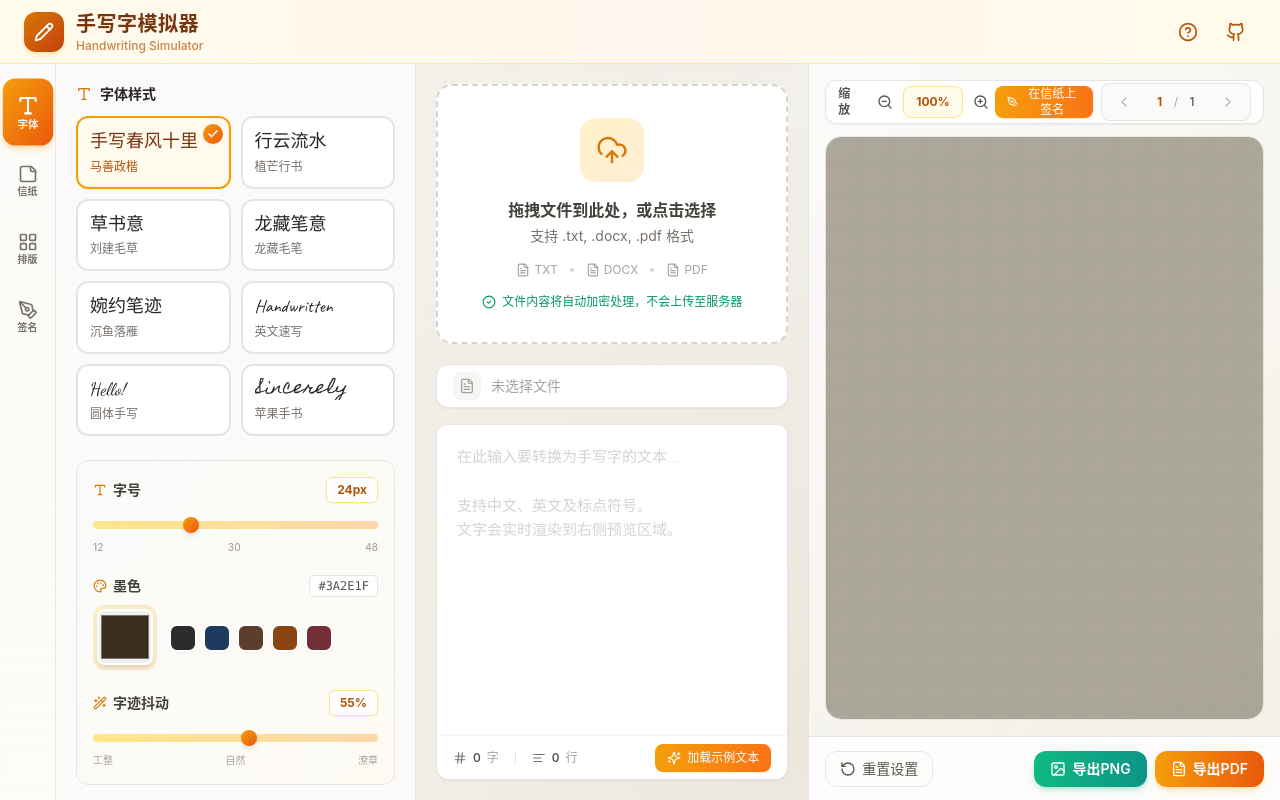
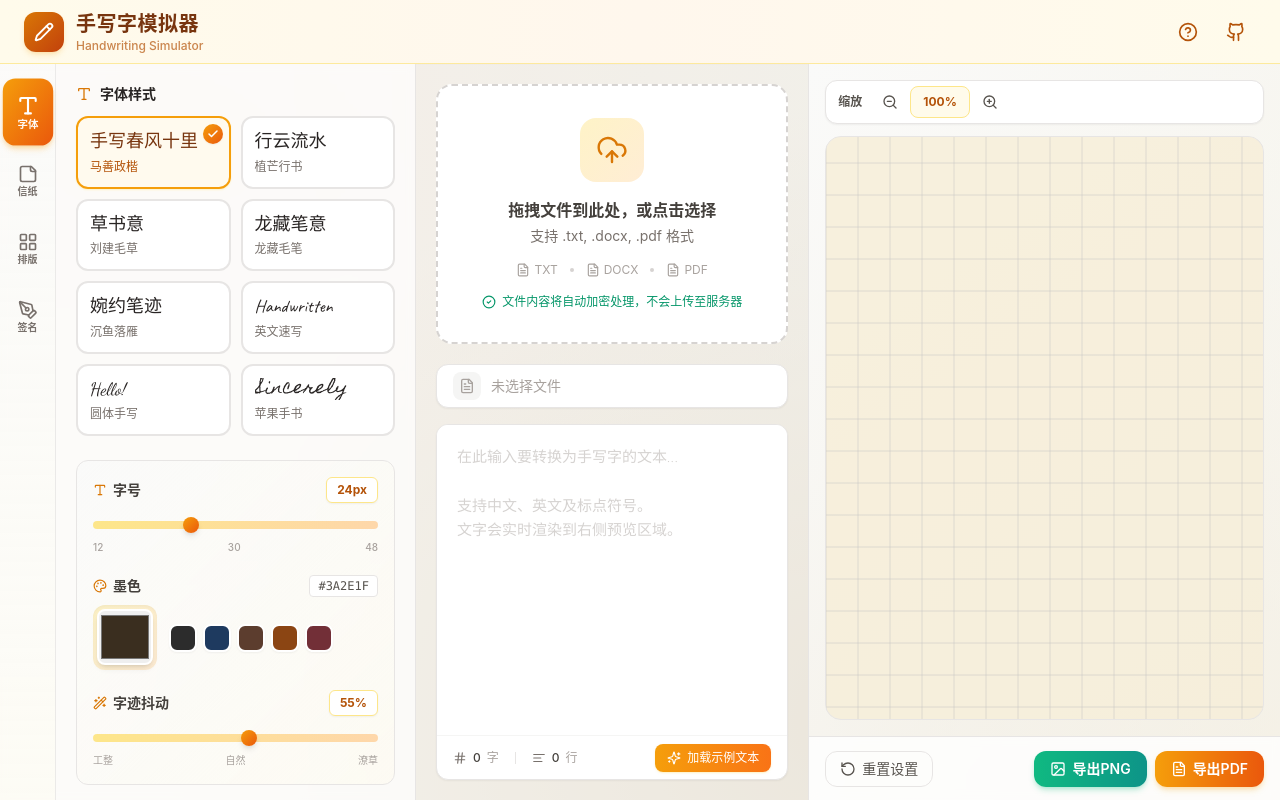
Before and after one commit to LuckyLL17/yq-33, a React (Vite) app: page / in a window 1280 px wide. Both pictures are taken after a click on the button "在信纸上签名". Built offline with nearby package versions, Linux system fonts and the light colour scheme; a web font is replaced by a local one.

Commit message:
.1294570642211112:bb58db6a834104bb9f1a7c84fd67c104_6a2ca5d1a2bfe597d7ec1386.6a2cd6d0e1abe61620ab26b2.6a2cd6cf11bfd6851a09c434:Trae CN.T(2026/6/13 12:04:32)

```diff
--- a/src/components/preview/HandwritingPreview.tsx
+++ b/src/components/preview/HandwritingPreview.tsx
@@ -144,6 +144,7 @@ const HandwritingPreview = forwardRef<HTMLCanvasElement, HandwritingPreviewProps
           </div>
 
           <div className="flex items-center gap-2">
+            {!isDirectSigning && (
               <button
                 onClick={handleDirectSign}
                 className={cn(
@@ -158,6 +159,7 @@ const HandwritingPreview = forwardRef<HTMLCanvasElement, HandwritingPreviewProps
                 <PenTool className="w-3.5 h-3.5" />
                 在信纸上签名
               </button>
+            )}
 
             {isPlacingSignature && selectedSignature ? (
               <div className="flex items-center gap-2 px-3 py-1.5 rounded-lg bg-amber-100 border border-amber-300">
@@ -171,7 +173,7 @@ const HandwritingPreview = forwardRef<HTMLCanvasElement, HandwritingPreviewProps
                   <X className="w-3.5 h-3.5" />
                 </button>
               </div>
-            ) : (
+            ) : !isDirectSigning ? (
               <div
                 className={cn(
                   'flex items-center gap-1',
@@ -219,7 +221,7 @@ const HandwritingPreview = forwardRef<HTMLCanvasElement, HandwritingPreviewProps
                   <ChevronRight className="w-4 h-4" />
                 </button>
               </div>
-            )}
+            ) : null}
           </div>
         </div>
 
@@ -255,12 +257,16 @@ const HandwritingPreview = forwardRef<HTMLCanvasElement, HandwritingPreviewProps
               <div
                 className={cn(
                   'relative rounded-sm overflow-hidden',
-                  'shadow-[0_35px_60px_-15px_rgba(0,0,0,0.4)]',
-                  'shadow-stone-700/30',
                   isPlacingSignature && 'cursor-crosshair'
                 )}
                 style={{
-                  boxShadow: `
+                  boxShadow: isDirectSigning
+                    ? `0 0 0 2px #f59e0b, 0 0 20px rgba(245, 158, 11, 0.3),
+                       0 1px 1px rgba(0,0,0,0.12),
+                       0 4px 4px rgba(0,0,0,0.12),
+                       0 16px 16px rgba(0,0,0,0.12),
+                       0 32px 32px rgba(0,0,0,0.18)`
+                    : `
                        0 1px 1px rgba(0,0,0,0.12),
                        0 2px 2px rgba(0,0,0,0.12),
                        0 4px 4px rgba(0,0,0,0.12),
@@ -275,13 +281,13 @@ const HandwritingPreview = forwardRef<HTMLCanvasElement, HandwritingPreviewProps
                   className="block"
                   onClick={handleCanvasClick}
                 />
+
+                {isDirectSigning && (
+                  <DirectSignatureOverlay />
+                )}
               </div>
             </div>
           </div>
-
-          {isDirectSigning && (
-            <DirectSignatureOverlay onClose={() => setIsDirectSigning(false)} />
-          )}
         </div>
       </div>
     )
--- a/src/components/signature/DirectSignatureOverlay.tsx
+++ b/src/components/signature/DirectSignatureOverlay.tsx
@@ -5,14 +5,11 @@ import { useWorkspaceStore } from '@/store/useWorkspaceStore'
 import { paperPresets } from '@/constants/presets'
 import { getSignatureBounds, extractSignatureDataUrl } from '@/utils/signatureRenderer'
 
-interface DirectSignatureOverlayProps {
-  onClose: () => void
-}
-
 const PAGE_WIDTH = 794
 const PAGE_HEIGHT = 1123
+const DPR = 2
 
-export default function DirectSignatureOverlay({ onClose }: DirectSignatureOverlayProps) {
+export default function DirectSignatureOverlay() {
   const canvasRef = useRef<HTMLCanvasElement>(null)
   const [isDrawing, setIsDrawing] = useState(false)
   const [brushSize, setBrushSize] = useState(3)
@@ -23,6 +20,7 @@ export default function DirectSignatureOverlay({ onClose }: DirectSignatureOverl
   const addSignature = useWorkspaceStore((s) => s.addSignature)
   const addSignaturePlacement = useWorkspaceStore((s) => s.addSignaturePlacement)
   const currentPage = useWorkspaceStore((s) => s.currentPage)
+  const setIsDirectSigning = useWorkspaceStore((s) => s.setIsDirectSigning)
   const { selectedPaperId, paperBgColor, paperLineColor, paperLineSpacing } = useWorkspaceStore()
 
   const getPaperInfo = useCallback(() => {
@@ -43,14 +41,14 @@ export default function DirectSignatureOverlay({ onClose }: DirectSignatureOverl
     const canvas = canvasRef.current
     if (!canvas) return
 
-    canvas.width = PAGE_WIDTH * 2
-    canvas.height = PAGE_HEIGHT * 2
+    canvas.width = PAGE_WIDTH * DPR
+    canvas.height = PAGE_HEIGHT * DPR
     canvas.style.width = `${PAGE_WIDTH}px`
     canvas.style.height = `${PAGE_HEIGHT}px`
 
     const ctx = canvas.getContext('2d')
     if (!ctx) return
-    ctx.scale(2, 2)
+    ctx.scale(DPR, DPR)
 
     ctx.strokeStyle = brushColor
     ctx.lineWidth = brushSize
@@ -64,7 +62,6 @@ export default function DirectSignatureOverlay({ onClose }: DirectSignatureOverl
     if (!canvas) return
     const ctx = canvas.getContext('2d')
     if (!ctx) return
-
     const imageData = ctx.getImageData(0, 0, canvas.width, canvas.height)
     setHistory((prev) => [...prev.slice(-20), imageData])
   }, [])
@@ -162,15 +159,12 @@ export default function DirectSignatureOverlay({ onClose }: DirectSignatureOverl
   }
 
   const getCenterPoint = (canvas: HTMLCanvasElement): { x: number; y: number } => {
-    const ctx = canvas.getContext('2d')
-    if (!ctx) return { x: PAGE_WIDTH / 2, y: PAGE_HEIGHT / 2 }
-
     const bounds = getSignatureBounds(canvas, false)
     const logicalBounds = {
-      left: bounds.left / 2,
-      top: bounds.top / 2,
-      right: bounds.right / 2,
-      bottom: bounds.bottom / 2,
+      left: bounds.left / DPR,
+      top: bounds.top / DPR,
+      right: bounds.right / DPR,
+      bottom: bounds.bottom / DPR,
     }
     return {
       x: (logicalBounds.left + logicalBounds.right) / 2,
@@ -183,57 +177,53 @@ export default function DirectSignatureOverlay({ onClose }: DirectSignatureOverl
     if (!canvas || !hasContent) return
 
     const bounds = getSignatureBounds(canvas, false)
-    const { dataUrl, width, height } = extractSignatureDataUrl(
-      canvas,
-      bounds,
-      10,
-      false
-    )
+    const { dataUrl, width, height } = extractSignatureDataUrl(canvas, bounds, 10, false)
 
     if (width <= 20 || height <= 20) return
 
     const name = `签名 ${useWorkspaceStore.getState().signatures.length + 1}`
     const pi = getPaperInfo()
+    const tempId = `sig_${Date.now()}_${Math.random().toString(36).slice(2, 9)}`
 
-    const tempSig = {
+    const state = useWorkspaceStore.getState()
+    useWorkspaceStore.setState({
+      signatures: [
+        ...state.signatures,
+        {
           name,
           dataUrl,
-      width: width / 2,
-      height: height / 2,
+          width: width / DPR,
+          height: height / DPR,
           bgOpacity: 0,
           paperId: selectedPaperId,
           paperBgColor: pi.paperBgColor,
           paperLineColor: pi.paperLineColor,
           paperLineSpacing: pi.paperLineSpacing,
           paperType: pi.paperType,
-    }
-
-    const tempId = `sig_${Date.now()}_${Math.random().toString(36).slice(2, 9)}`
-
-    const state = useWorkspaceStore.getState()
-    const newSignatures = [
-      ...state.signatures,
-      { ...tempSig, id: tempId, createdAt: Date.now() },
-    ]
-    useWorkspaceStore.setState({ signatures: newSignatures })
+          id: tempId,
+          createdAt: Date.now(),
+        },
+      ],
+    })
 
     const center = getCenterPoint(canvas)
-    const placement = {
+    const newState = useWorkspaceStore.getState()
+    useWorkspaceStore.setState({
+      signaturePlacements: [
+        ...newState.signaturePlacements,
+        {
           signatureId: tempId,
           pageIndex: currentPage - 1,
           x: center.x,
           y: center.y,
           scale: 1,
-    }
-
-    const newPlacements = [...state.signaturePlacements, placement]
-    useWorkspaceStore.setState({
-      signaturePlacements: newPlacements,
+        },
+      ],
       isPlacingSignature: false,
       selectedSignatureId: null,
     })
 
-    onClose()
+    setIsDirectSigning(false)
   }
 
   const saveToPresets = () => {
@@ -241,12 +231,7 @@ export default function DirectSignatureOverlay({ onClose }: DirectSignatureOverl
     if (!canvas || !hasContent) return
 
     const bounds = getSignatureBounds(canvas, false)
-    const { dataUrl, width, height } = extractSignatureDataUrl(
-      canvas,
-      bounds,
-      10,
-      false
-    )
+    const { dataUrl, width, height } = extractSignatureDataUrl(canvas, bounds, 10, false)
 
     if (width <= 20 || height <= 20) return
 
@@ -256,8 +241,8 @@ export default function DirectSignatureOverlay({ onClose }: DirectSignatureOverl
     addSignature({
       name,
       dataUrl,
-      width: width / 2,
-      height: height / 2,
+      width: width / DPR,
+      height: height / DPR,
       bgOpacity: 0,
       paperId: selectedPaperId,
       paperBgColor: pi.paperBgColor,
@@ -266,29 +251,33 @@ export default function DirectSignatureOverlay({ onClose }: DirectSignatureOverl
       paperType: pi.paperType,
     })
 
-    onClose()
+    setIsDirectSigning(false)
+  }
+
+  const handleClose = () => {
+    setIsDirectSigning(false)
   }
 
   return (
-    <div className="absolute inset-0 z-30 flex items-center justify-center p-8">
-      <div
-        className="absolute inset-0 bg-black/30 backdrop-blur-sm"
-        onClick={onClose}
-      />
-
-      <div className="relative flex flex-col gap-3">
+    <>
       <div
         className={cn(
-            'flex items-center justify-between',
-            'px-4 py-2.5 rounded-xl',
-            'bg-white shadow-lg shadow-stone-900/20',
-            'border border-stone-200'
+          'absolute z-20',
+          'top-0 left-0 right-0',
+          'flex items-center justify-center',
+          'px-4 py-2.5',
+          'bg-white/90 backdrop-blur-sm',
+          'border-b border-amber-300',
+          'shadow-md shadow-amber-900/10'
         )}
       >
         <div className="flex items-center gap-4">
-            <h3 className="text-sm font-bold text-stone-700">在信纸上签名</h3>
+          <div className="flex items-center gap-1.5 px-2 py-1 rounded-md bg-amber-100 border border-amber-200">
+            <Pen className="w-3.5 h-3.5 text-amber-600" />
+            <span className="text-xs font-bold text-amber-700">签名模式</span>
+          </div>
+
           <div className="flex items-center gap-2">
-              <Pen className="w-4 h-4 text-stone-500" />
             <input
               type="color"
               value={brushColor}
@@ -305,38 +294,37 @@ export default function DirectSignatureOverlay({ onClose }: DirectSignatureOverl
               max="12"
               value={brushSize}
               onChange={(e) => setBrushSize(Number(e.target.value))}
-                className="w-20 accent-amber-600"
+              className="w-16 accent-amber-600"
             />
-              <span className="text-xs text-stone-400 w-4">{brushSize}</span>
           </div>
         </div>
 
-          <div className="flex items-center gap-1">
+        <div className="flex items-center gap-1 ml-auto">
           <button
             onClick={undo}
             disabled={history.length === 0}
             className={cn(
-                'px-3 py-1.5 rounded-lg text-xs font-medium',
+              'px-2.5 py-1 rounded-md text-xs font-medium',
               'flex items-center gap-1',
               'bg-stone-100 text-stone-600 hover:bg-stone-200',
               'disabled:opacity-40 disabled:cursor-not-allowed',
               'transition-colors'
             )}
           >
-              <RotateCcw className="w-3.5 h-3.5" />
+            <RotateCcw className="w-3 h-3" />
             撤销
           </button>
 
           <button
             onClick={clearCanvas}
             className={cn(
-                'px-3 py-1.5 rounded-lg text-xs font-medium',
+              'px-2.5 py-1 rounded-md text-xs font-medium',
               'flex items-center gap-1',
               'bg-stone-100 text-stone-600 hover:bg-stone-200',
               'transition-colors'
             )}
           >
-              <Eraser className="w-3.5 h-3.5" />
+            <Eraser className="w-3 h-3" />
             清空
           </button>
 
@@ -344,14 +332,14 @@ export default function DirectSignatureOverlay({ onClose }: DirectSignatureOverl
             onClick={saveToPresets}
             disabled={!hasContent}
             className={cn(
-                'px-3 py-1.5 rounded-lg text-xs font-medium',
+              'px-2.5 py-1 rounded-md text-xs font-medium',
               'flex items-center gap-1',
               'bg-stone-600 text-white hover:bg-stone-700',
               'disabled:opacity-40 disabled:cursor-not-allowed',
               'transition-colors'
             )}
           >
-              <Save className="w-3.5 h-3.5" />
+            <Save className="w-3 h-3" />
             仅保存预设
           </button>
 
@@ -359,21 +347,22 @@ export default function DirectSignatureOverlay({ onClose }: DirectSignatureOverl
             onClick={saveAndPlace}
             disabled={!hasContent}
             className={cn(
-                'px-3 py-1.5 rounded-lg text-xs font-medium',
+              'px-3 py-1 rounded-md text-xs font-bold',
               'flex items-center gap-1',
-                'bg-amber-500 text-white hover:bg-amber-600',
+              'bg-gradient-to-r from-amber-500 to-orange-500 text-white',
+              'hover:from-amber-600 hover:to-orange-600',
               'disabled:opacity-40 disabled:cursor-not-allowed',
               'transition-colors'
             )}
           >
-              <Save className="w-3.5 h-3.5" />
-              保存并插入
+            <Save className="w-3 h-3" />
+            完成签名
           </button>
 
           <button
-              onClick={onClose}
+            onClick={handleClose}
             className={cn(
-                'p-1.5 rounded-lg',
+              'p-1 rounded-md ml-1',
               'text-stone-400 hover:text-stone-600 hover:bg-stone-100',
               'transition-colors'
             )}
@@ -383,28 +372,13 @@ export default function DirectSignatureOverlay({ onClose }: DirectSignatureOverl
         </div>
       </div>
 
-        <div
-          className={cn(
-            'relative rounded-sm overflow-hidden',
-            'cursor-crosshair touch-none',
-            'shadow-[0_35px_60px_-15px_rgba(0,0,0,0.4)]'
-          )}
-          style={{
-            width: `${PAGE_WIDTH}px`,
-            height: `${PAGE_HEIGHT}px`,
-            boxShadow: `
-              0 1px 1px rgba(0,0,0,0.12),
-              0 2px 2px rgba(0,0,0,0.12),
-              0 4px 4px rgba(0,0,0,0.12),
-              0 8px 8px rgba(0,0,0,0.12),
-              0 16px 16px rgba(0,0,0,0.12),
-              0 32px 32px rgba(0,0,0,0.18)
-            `,
-          }}
-        >
       <canvas
         ref={canvasRef}
-            className="absolute inset-0 w-full h-full"
+        className={cn(
+          'absolute inset-0 z-10',
+          'w-full h-full',
+          'cursor-crosshair touch-none'
+        )}
         onMouseDown={startDrawing}
         onMouseMove={draw}
         onMouseUp={stopDrawing}
@@ -413,12 +387,6 @@ export default function DirectSignatureOverlay({ onClose }: DirectSignatureOverl
         onTouchMove={draw}
         onTouchEnd={stopDrawing}
       />
-        </div>
-
-        <p className="text-xs text-white/80 text-center">
-          在信纸上直接书写签名，选择「保存并插入」添加到当前位置，或「仅保存预设」添加到签名库
-        </p>
-      </div>
-    </div>
+    </>
   )
 }
```
Lines whose indentation alone changed are shown as unchanged.
